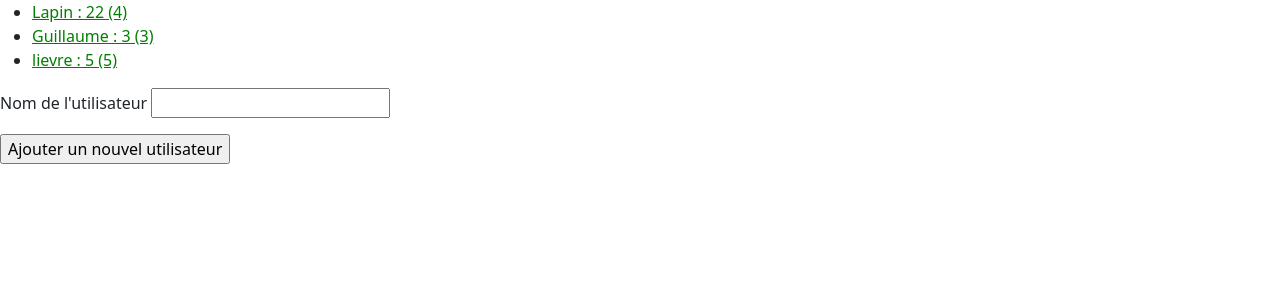
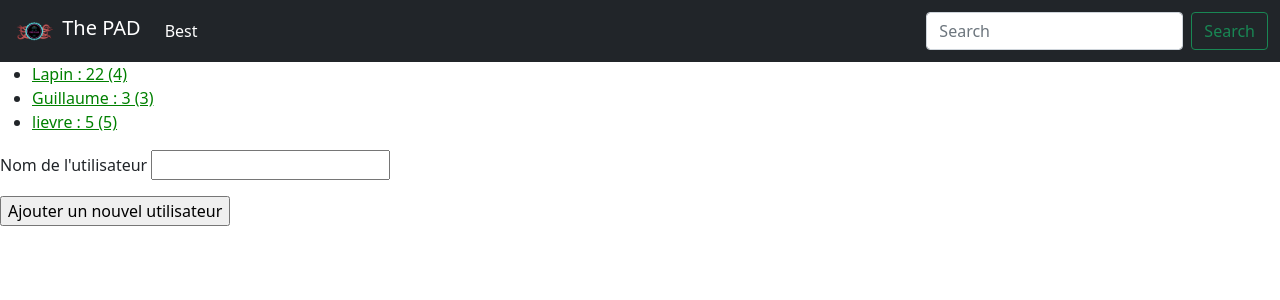
Before and after one commit to Guillaume-Delbarre/ThePAD, a Django app: page / in a window 1280 px wide. Shown: the top 300 px of the page. Run offline with Django 4.2, Linux system fonts and the light colour scheme; data comes from the database, SQL or seed files in the repository; some libraries are stand-ins or nearby versions.

Commit message:
navbar and little improvments

```diff
--- /dev/null
+++ b/thePAD/game/templates/game/base.html
@@ -0,0 +1,19 @@
+<!DOCTYPE html>
+<html>
+    <head>
+        <meta charset="utf-8">
+
+        {% load static %}
+        <link rel="stylesheet" href="{% static 'bootstrap/css/bootstrap.min.css' %}">
+        <link rel="stylesheet" type="text/css" href="{% static 'game/style.css' %}">
+    </head>
+    <body>
+        {% include 'game/navbar.html' %}
+
+        {% block content %}
+
+        {% endblock %}
+
+        <script src="{% static 'bootstrap/js/bootstrap.bundle.min.js' %}"></script>
+    </body>
+</html>
--- a/thePAD/game/templates/game/index.html
+++ b/thePAD/game/templates/game/index.html
@@ -1,13 +1,6 @@
-<!DOCTYPE html>
-<html>
-  <head>
-    <meta charset="utf-8">
+{% extends 'game/base.html' %}
 
-    {% load static %}
-    <link rel="stylesheet" href="{% static 'bootstrap/css/bootstrap.min.css' %}">
-    <link rel="stylesheet" type="text/css" href="{% static 'game/style.css' %}">
-  </head>
-  <body>
+{% block content %}
   {% if user_list %}
   <ul>
   {% for user in user_list %}
@@ -31,7 +24,4 @@
       <input type="submit" value="Ajouter un nouvel utilisateur">
     </p>
   </form>
-
-    <script src="{% static 'bootstrap/js/bootstrap.bundle.min.js' %}"></script>
-  </body>
-</html>
+{% endblock %}
--- /dev/null
+++ b/thePAD/game/templates/game/navbar.html
@@ -0,0 +1,25 @@
+<nav class="navbar navbar-expand-lg navbar-dark bg-dark">
+    <div class="container-fluid">
+      <a class="navbar-brand" href="{% url 'game:index' %}">
+        {% load static %}
+        <img src="{% static 'game/test_tentacules.png' %}" alt="" width="45" height="35" class="d-inline-block align-text-top">
+        The PAD
+      </a>
+
+      <button class="navbar-toggler" type="button" data-bs-toggle="collapse" data-bs-target="#navbarSupportedContent" aria-controls="navbarSupportedContent" aria-expanded="false" aria-label="Toggle navigation">
+        <span class="navbar-toggler-icon"></span>
+      </button>
+
+      <div class="collapse navbar-collapse" id="navbarSupportedContent">
+        <ul class="navbar-nav me-auto mb-2 mb-lg-0">
+            <li class="nav-item">
+              <a class="nav-link active" aria-current="page" href="{% url 'game:best' %}">Best</a>
+            </li>
+        </ul>
+        <form class="d-flex">
+            <input class="form-control me-2" type="search" placeholder="Search" aria-label="Search">
+            <button class="btn btn-outline-success" type="submit">Search</button>
+        </form>
+      </div>
+    </div>
+  </nav>
--- a/thePAD/game/urls.py
+++ b/thePAD/game/urls.py
@@ -5,6 +5,7 @@ from . import views
 app_name = 'game'
 urlpatterns = [
     path('', views.IndexView.as_view(), name='index'),
+    path('best/', views.best, name='best'),
     path('<int:pk>/', views.DetailView.as_view(), name='detail'),
     path('<int:pk>/points/', views.PointView.as_view(), name='points'),
     path('<int:user_id>/attribute/', views.attribute, name = 'attribute'),
--- a/thePAD/game/views.py
+++ b/thePAD/game/views.py
@@ -55,3 +55,7 @@ def create_user(request) :
         user = User(name=name)
         user.save()
         return HttpResponseRedirect(reverse('game:detail', args=(user.id,)))
+
+def best(request) :
+    user = User.objects.annotate(count=Count('action__point')).order_by('-count').first()
+    return HttpResponseRedirect(reverse('game:points', args=(user.id,)))
```
Also changed, not shown: thePAD/game/templates/game/detail.html (+4 -8 lines), thePAD/game/templates/game/points.html (+4 -8 lines), thePAD/game/static/game/test_tentacules.png (added). Lines whose indentation alone changed are shown as unchanged.
